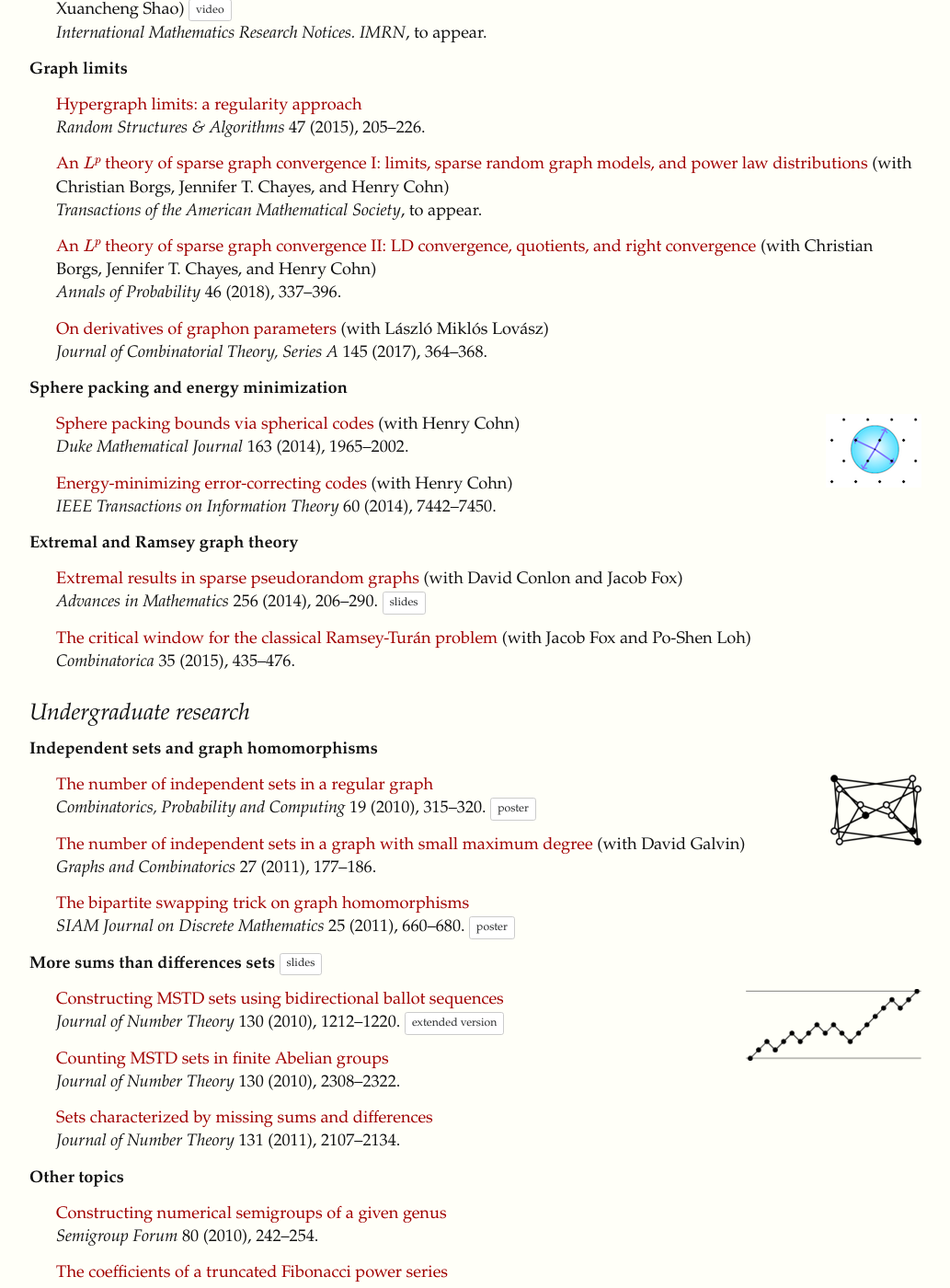
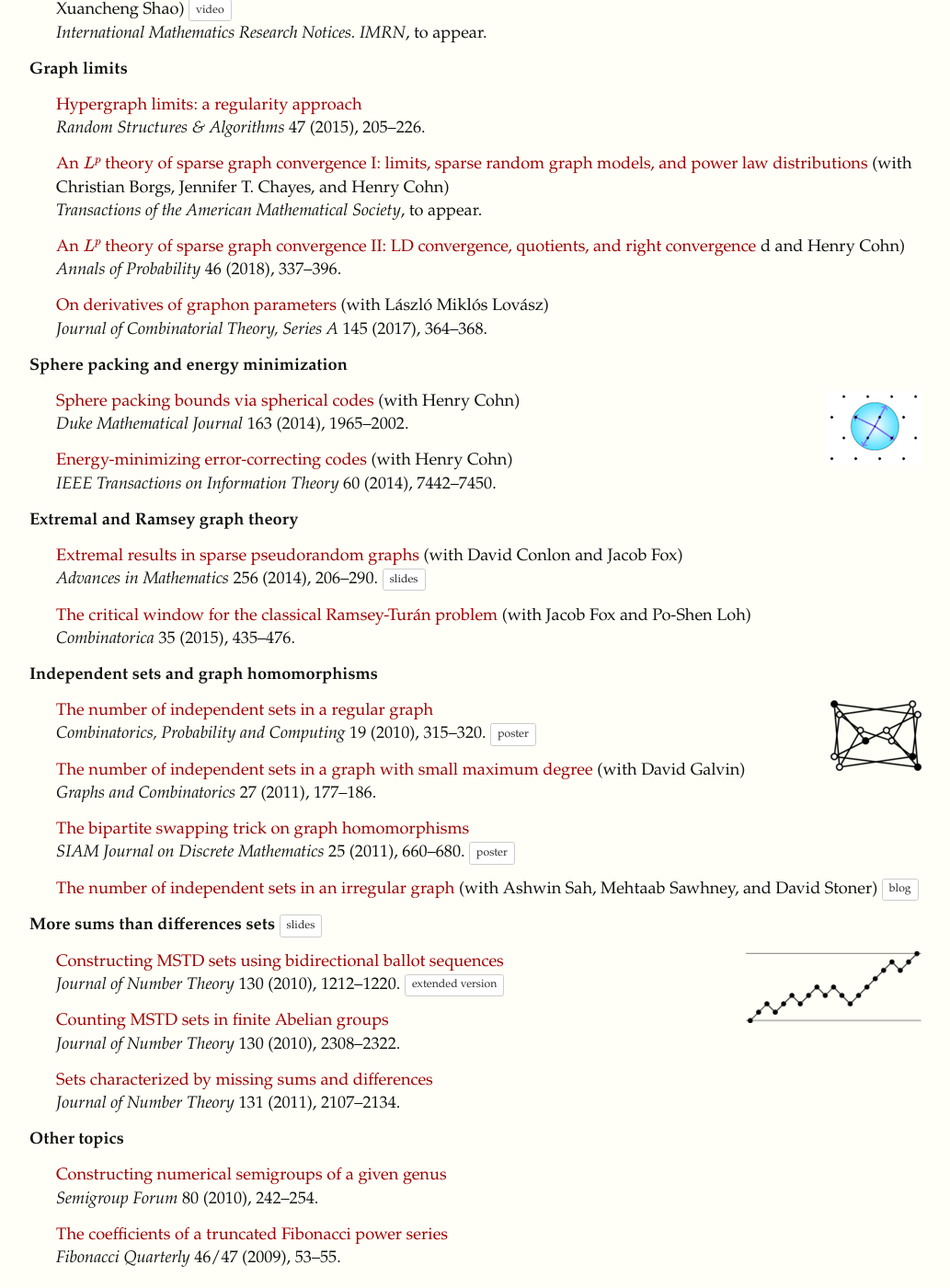
Before and after one commit to yufeizhao/yufeizhao.github.io, a Jekyll site: the page built from research.md, in a window 1280 px wide and 1400 px high, scrolled down 1321 px. Shown: the whole window at 92% size, without its empty margins (123-1156 px from the left). Built offline with Jekyll 4.4.1, drawn with Linux system fonts in a browser that asks for light colours; nearby versions of some CDN libraries; formulas are drawn with MathJax 3.

Commit message:
indep paper

```diff
--- a/research.md
+++ b/research.md
@@ -92,7 +92,7 @@
   _Transactions of the American Mathematical Society_, to appear.
 
 * [An $L^p$ theory of sparse graph convergence II: LD convergence, quotients, and right convergence](http://arxiv.org/abs/1408.0744)
-  (with Christian Borgs, Jennifer T. Chayes, and Henry Cohn) \\
+  d and Henry Cohn) \\
   _Annals of Probability_ 46 (2018), 337--396.
 
 * [On derivatives of graphon parameters](http://arxiv.org/abs/1505.07448)
@@ -121,9 +121,6 @@
   (with Jacob Fox and Po-Shen Loh) \\
   _Combinatorica_ 35 (2015), 435--476.
 
-
-### Undergraduate research
-
 **Independent sets and graph homomorphisms**
 
 * <img class="side" alt="" height="77" src="doublecover.png" width="99"/>
@@ -138,6 +135,8 @@
 * [The bipartite swapping trick on graph homomorphisms](http://arxiv.org/abs/1104.3704) \\
   _SIAM Journal on Discrete Mathematics_ 25 (2011), 660--680.
   <a class="btn btn-secondary btn-sm" href="slides/indep_hom_poster.pdf">poster</a>
+
+* [The number of independent sets in an irregular graph](https://arxiv.org/abs/1805.04021) (with Ashwin Sah, Mehtaab Sawhney, and David Stoner)   <a class="btn btn-secondary btn-sm" href="https://yufeizhao.wordpress.com/2018/05/12/the-number-of-independent-sets-in-an-irregular-graph/">blog</a>
 
 **More sums than differences sets**
 <a class="btn btn-secondary btn-sm" href="slides/mstd.pdf">slides</a>
```
Also changed, not shown: index.md (+1 -1 lines), photo.jpg (added), 1 other file.
